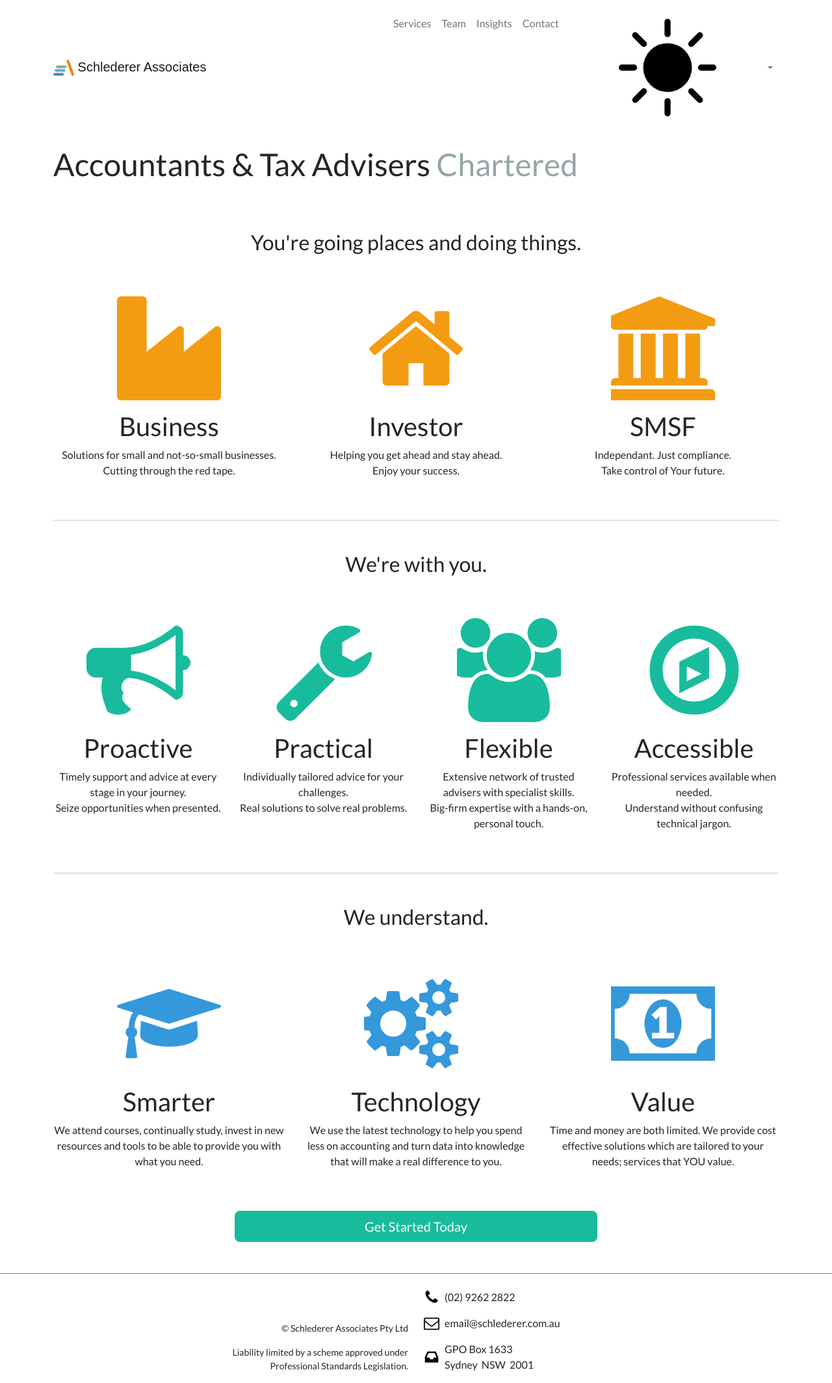
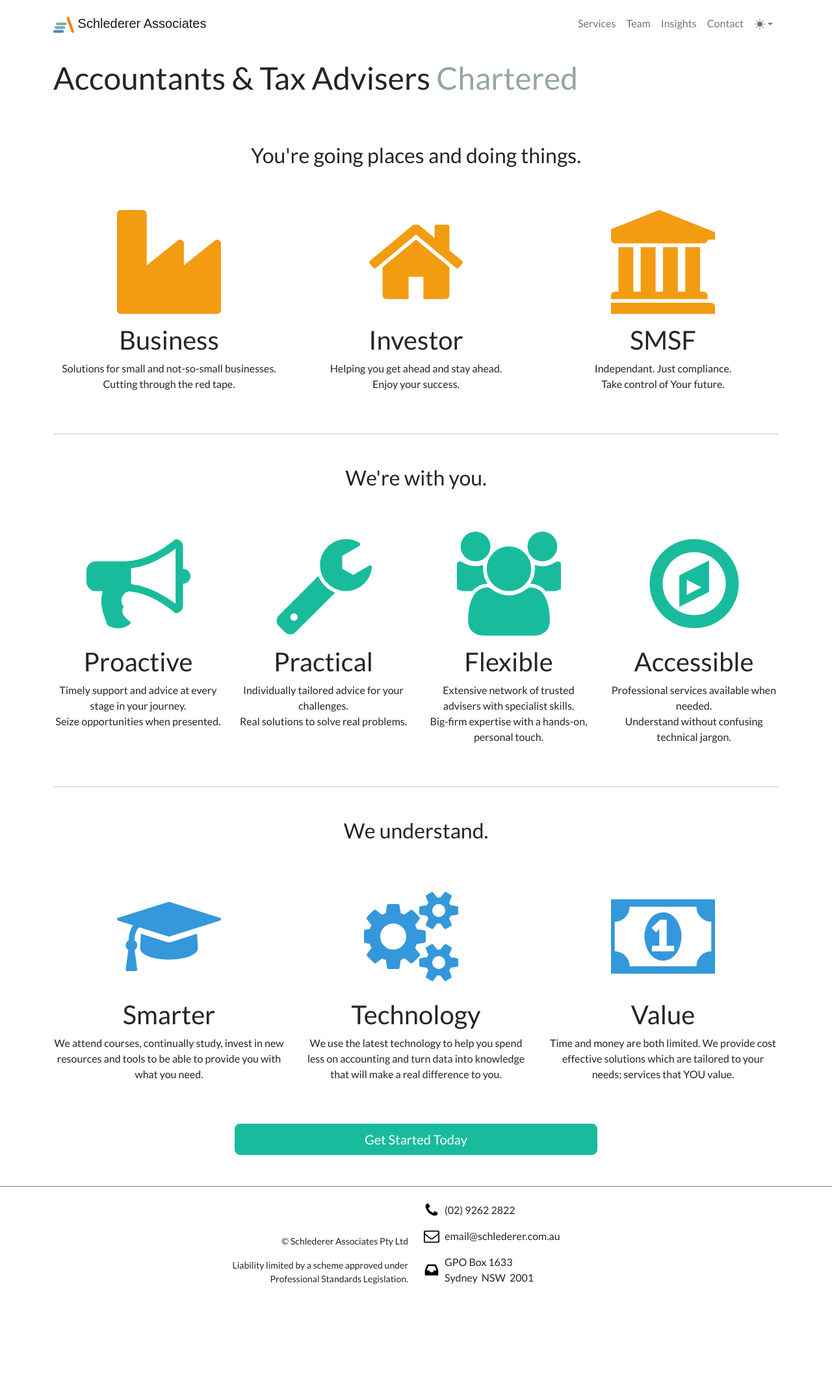
Before and after one commit to Mforcer/tax2, a Jekyll site: the page built from index.html, in a window 1280 px wide. Shown: the whole page at 65% size. Built offline with Jekyll 4.4.1, drawn with Linux system fonts in a browser that asks for light colours; nearby versions of some CDN libraries; after the commit the page ends 1994 px from its top, so only the background shows below that.

Commit message:
Update default.html

```diff
--- a/_layouts/default.html
+++ b/_layouts/default.html
@@ -15,6 +15,7 @@
 .navbar-brand {font-family: 'Century Gothic',CenturyGothic,AppleGothic,sans-serif;}
 #navbar-toggle-cbox { display:none }
 #navbar-toggle-cbox:checked ~ .collapse { display: block; }
+.bi {width: 1em; height: 1em; vertical-align: -0.125em; fill: currentcolor; }
 </style>
 </head>
 
```
